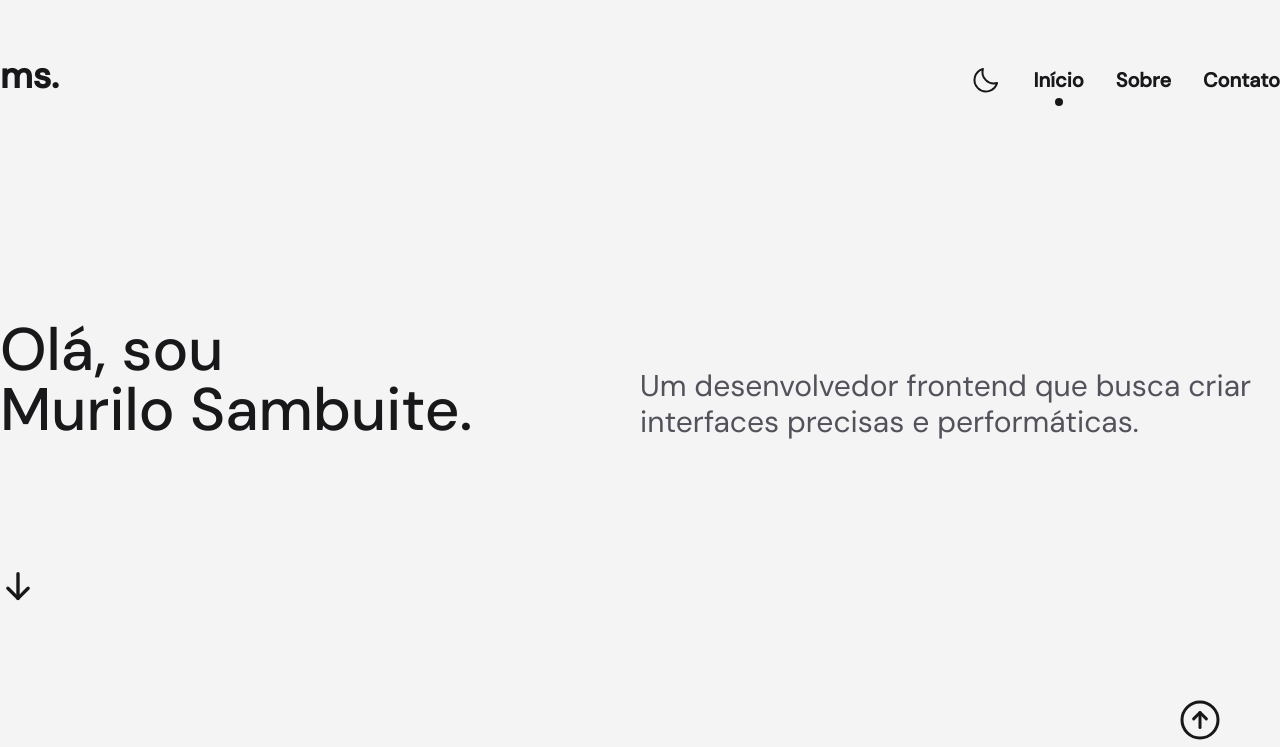
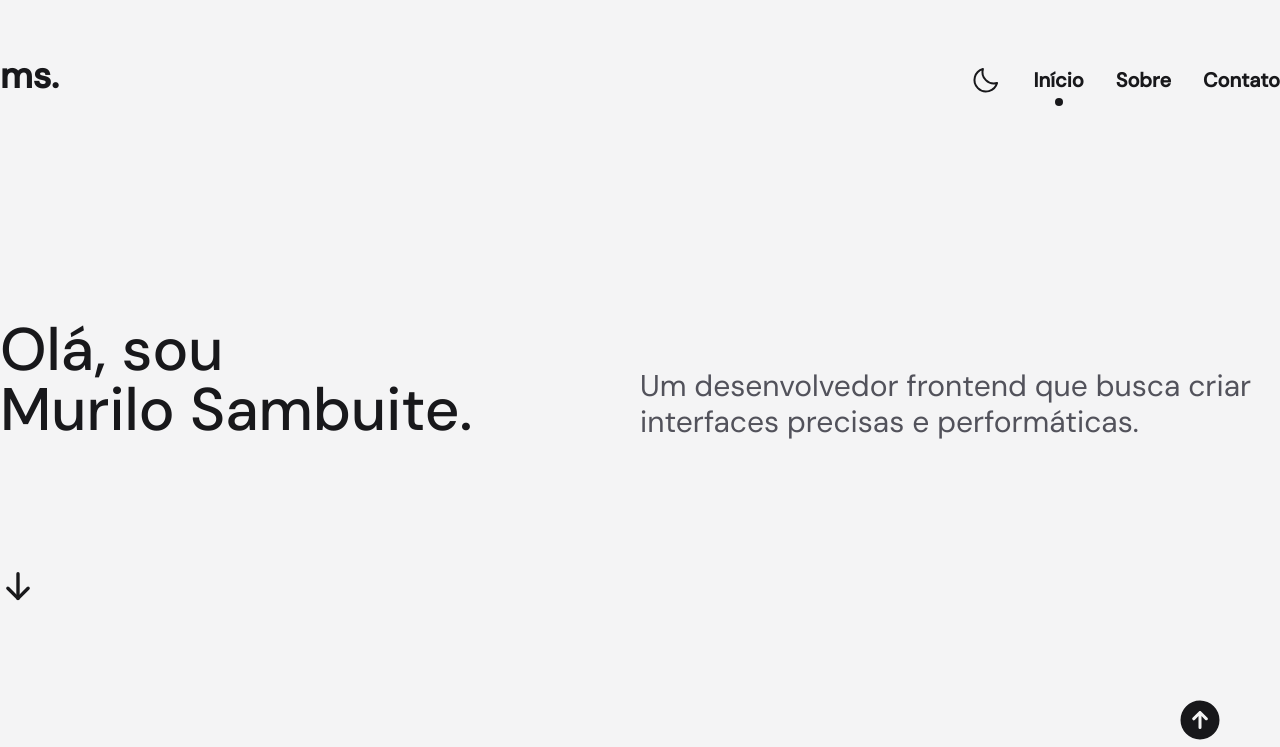
Before and after one commit to sambuite/portfolio, a Next.js app: page / in a window 1280 px wide. Shown: the top 747 px of the page. Built offline with nearby package versions, Linux system fonts and the light colour scheme.

Commit message:
update button

```diff
--- a/src/components/BackToTopButton.tsx
+++ b/src/components/BackToTopButton.tsx
@@ -7,10 +7,10 @@ export function BackToTopButton() {
     <button
       type="button"
       title="Voltar ao topo"
-      className="fixed bottom-14 right-14 w-12 h-12"
+      className="fixed flex items-center justify-center rounded-full bottom-14 right-14 w-12 h-12 "
       onClick={() => scrollToSection(HEADER_ID)}
     >
-      <ArrowCircleUp className="w-12 h-12" />
+      <ArrowCircleUp className="w-12 h-12" weight="fill" />
     </button>
   );
 }
```
